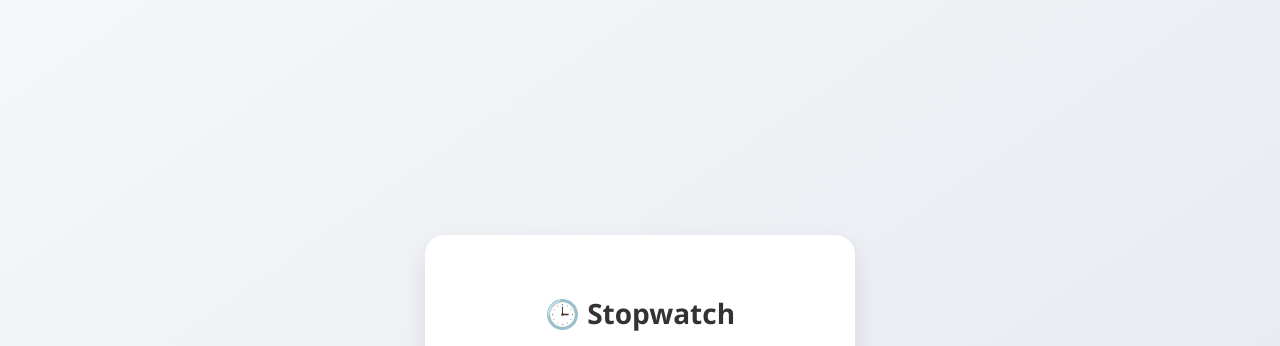
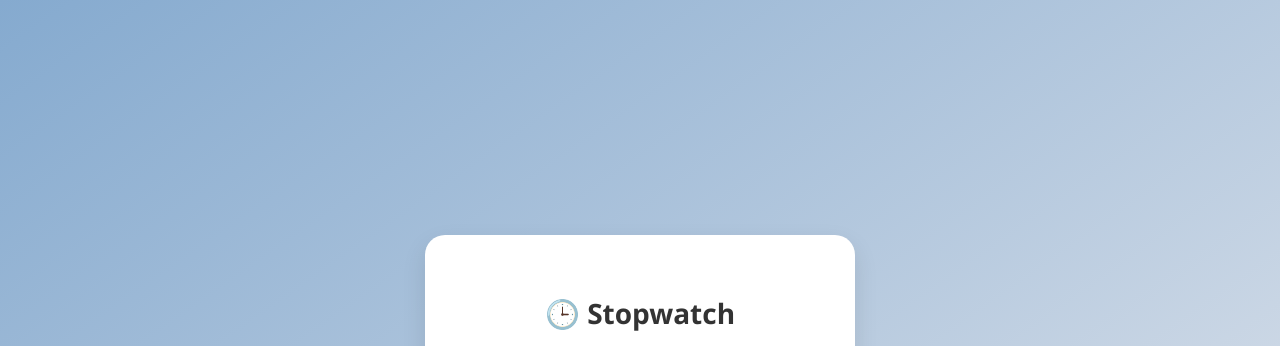
Before and after one commit to Danish474/PRODIGY_WD_02, a plain HTML site: page index.html in a window 1280 px wide. Shown: the top 346 px of the page. Drawn offline with Linux system fonts and the light colour scheme.

Commit message:
index.html

```diff
--- a/index.html
+++ b/index.html
@@ -8,7 +8,7 @@
       margin: 0;
       padding: 0;
       font-family: 'Segoe UI', Tahoma, Geneva, Verdana, sans-serif;
-      background: linear-gradient(145deg, #f5f7fa, #e4e7ed);
+      background: linear-gradient(145deg, #85aacf, #e4e7ed);
       display: flex;
       justify-content: center;
       align-items: center;
```
